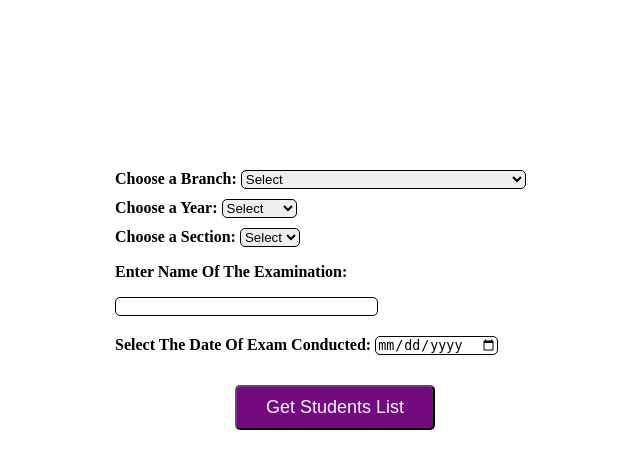
After one commit to neeeraj52/vignanlms, a Flask app: page /evaluation in a window 1280 px wide. The commit adds this page. Shown: the top 469 px of the page, without its empty margins (300-940 px from the left). Run offline with Flask 3, Linux system fonts and the light colour scheme.

Commit message:
made some chhanges

```diff
--- a/app.py
+++ b/app.py
@@ -23,5 +23,10 @@ def assignments():
   return render_template("assignmnts.html")
 
 
+@app.route("/evaluation")
+def evaluation():
+  return render_template("evaluation.html")
+
+
 if __name__ == "__main__":
   app.run(host="0.0.0.0", debug=True)
--- /dev/null
+++ b/templates/evaluation.html
@@ -0,0 +1,106 @@
+<!DOCTYPE html>
+<html lang="en">
+    <head>
+        <meta charset="UTF-8">
+        <meta http-equiv="X-UA-Compatible" content="IE=edge">
+        <meta name="viewport" content="width=device-width, initial-scale=1.0">
+        <title>Document</title>
+    </head>
+    <body>
+        <form>
+            <label for="Branches"><b>Choose a Branch:</b></label>
+            <select name="Branches" id="Branches">
+                <option value="Select">Select</option>
+                <option value="CIVIL">Civil Engineering</option>
+                <option value="EEE">Electrical and Electronics Engineering</option>
+                <option value="MECH">Mechanical Engineering</option>
+                <option value="ECE">Electronics and Communication Engineering</option>
+                <option value="CSE">Computer Scienece and Engineering</option>
+                <option value="AIML">Artificial Intelligence and Machine Learning</option>
+                <option value="DS">Data Science</option>
+                <option value="IT">Information Technology</option>
+                <option value="EIE">Electronics Instumentation and Engineering</option>
+                <option value="AIDS">Artificial Intelligence and Data Science</option>
+                <option value="BSH">Basic Sciences and Humanities</option>
+            </select><br>
+            <div id="cx">
+                <label for="Year"><b>Choose a Year:</b></label>
+                <select name="Year" id="Year">
+                    <option value="select">Select</option>
+                    <option value="1styear">1st Year</option>
+                    <option value="2ndyear">2nd Year</option>
+                    <option value="3rdyear">3rd Year</option>
+                    <option value="4thyear">4th Year</option>
+                </select>
+            </div>
+            <div id="dx">
+                <label for="Sections"><b>Choose a Section:</b></label>
+                <select name="section" id="section">
+                    <option value="select">Select</option>
+                    <option value="A">A</option>
+                    <option value="B">B</option>
+                    <option value="C">C</option>
+                    <option value="D">D</option>
+                </select>
+            </div>
+        </form>
+        <p><label><b>Enter Name Of The Examination:</b></label></p>
+        <input type="text" id="exam" size="30px"><br>
+        <div id="ax">
+            <label><b>Select The Date Of Exam Conducted:</b></label>
+            <input type="date" id="date"><br>
+        </div>
+        <button type="submit" id="submit">Get Students List</button>
+    </body>
+    <style>
+        #Branches{
+            border-radius: 5px;
+            border: 1px solid black;
+        }
+        #Year{
+            border-radius: 5px;
+            border: 1px solid black;
+        }
+        #section{
+            border-radius: 5px;
+            border: 1px solid black;
+        }
+        #cx{
+            padding-top: 10px;
+        }
+        #dx{
+            padding-top: 10px;
+        }
+        body{
+            width:450px;
+            height:270px;
+            padding: 20px;
+            margin: auto;
+            margin-top: 150px;
+        }
+        #submit{
+            margin-top: 30px;
+            margin-left: 120px;
+            height: 45px;
+            width: 200px;
+            font-size: large;
+            background-color: rgb(117,09,127);
+            color: aliceblue;
+            border-radius: 5px;
+        }
+        #submit:hover{
+            background-color: rgb(79, 2, 67);
+        }
+        #ax{
+            padding-top: 20px;
+        }
+        #exam{
+            border: 1px solid black;
+            border-radius: 5px;
+        }
+        #date{
+            border: 1px solid black;
+            border-radius: 5px;
+        }
+    </style>
+</html>
--- a/templates/faculty.html
+++ b/templates/faculty.html
@@ -12,7 +12,7 @@
     <a href="javascript:void(0)" class="closebtn" onclick="closeNav()">&times;</a>
     <a href="/attendence" target="frame1">attendence</a>
     <a href="/assignments" target="frame1">assignments</a>
-    <a href="#">evaluation</a>
+    <a href="/evaluation" target="frame1">evaluation</a>
     <a href="#">notes</a>
   </div>
 
```
